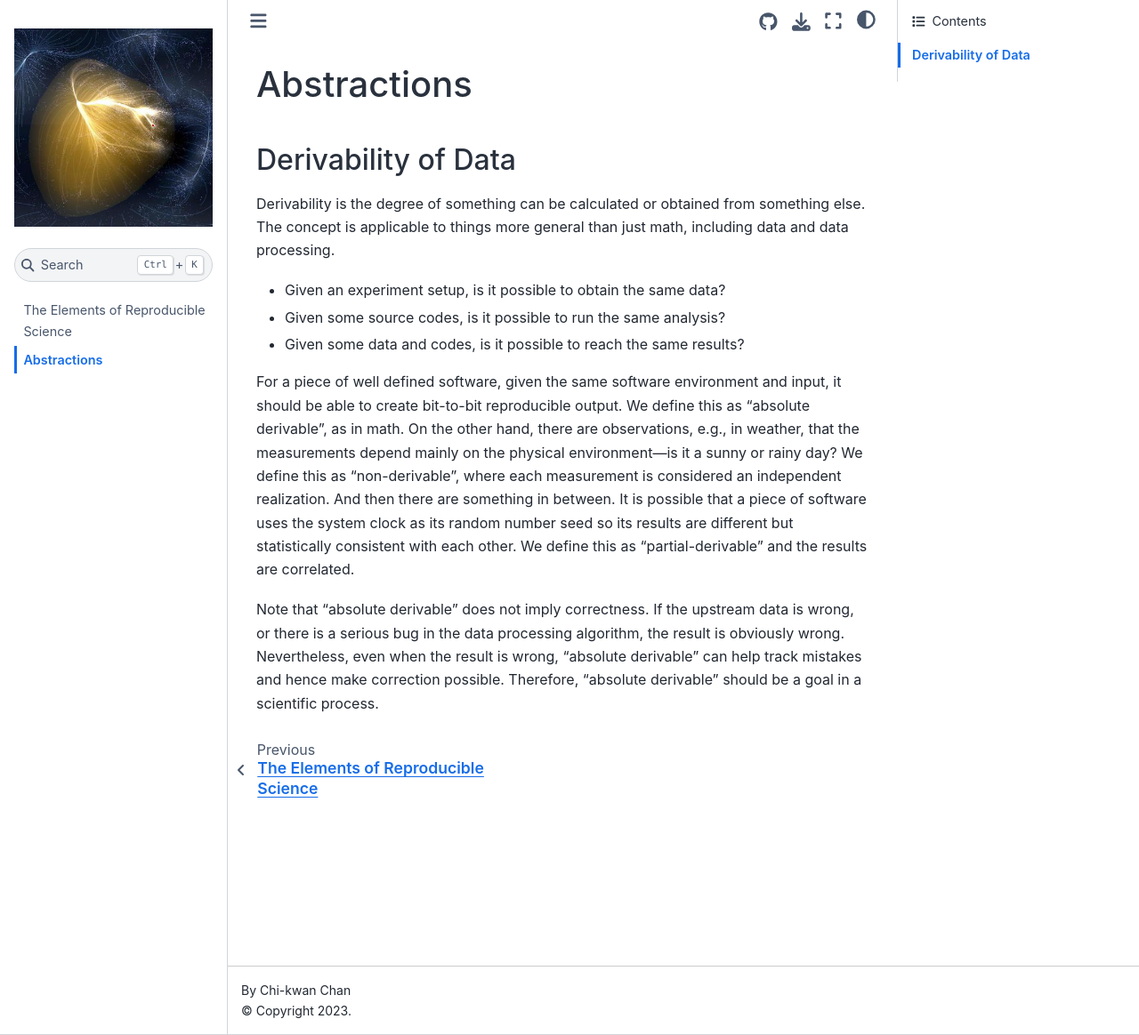
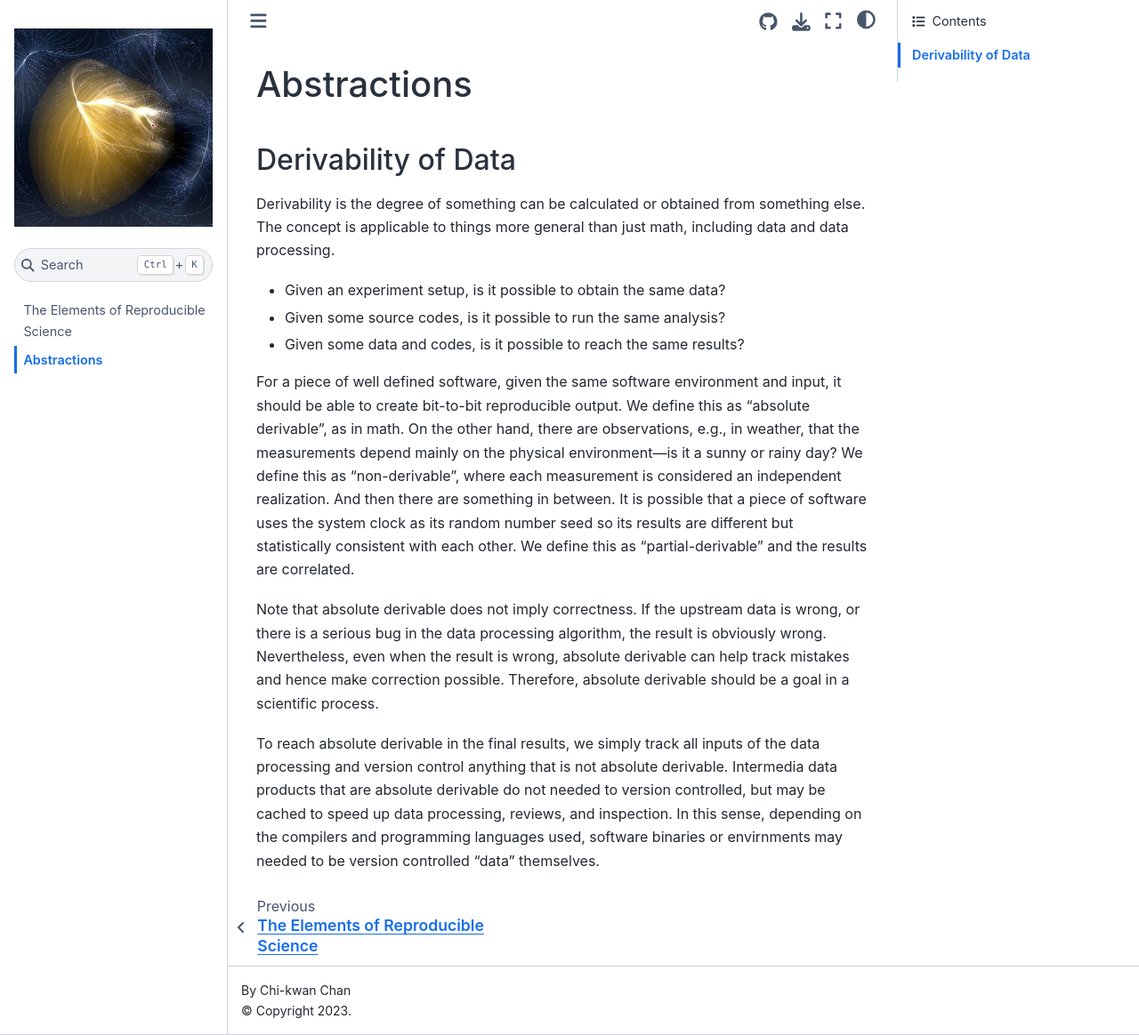
Before and after one commit to l6a/elements, a Jupyter Book: the page built from docs/abstractions.md, in a window 1280 px wide and 1164 px high. Shown: the whole window at 89% size. Built offline with Jupyter Book 1.0.4 settings and Sphinx 7.4.7 and the Sphinx Book theme 1.1.4, drawn with Linux system fonts in a browser that asks for light colours.

Commit message:
Provide the principle of absolute derivable

```diff
--- a/docs/abstractions.md
+++ b/docs/abstractions.md
@@ -28,10 +28,20 @@ random number seed so its results are different but statistically
 consistent with each other.
 We define this as "partial-derivable" and the results are correlated.
 
-Note that "absolute derivable" does not imply correctness.
+Note that absolute derivable does not imply correctness.
 If the upstream data is wrong, or there is a serious bug in the data
 processing algorithm, the result is obviously wrong.
-Nevertheless, even when the result is wrong, "absolute derivable" can
+Nevertheless, even when the result is wrong, absolute derivable can
 help track mistakes and hence make correction possible.
-Therefore, "absolute derivable" should be a goal in a scientific
+Therefore, absolute derivable should be a goal in a scientific
 process.
+
+To reach absolute derivable in the final results, we simply track all
+inputs of the data processing and version control anything that is not
+absolute derivable.
+Intermedia data products that are absolute derivable do not needed to
+version controlled, but may be cached to speed up data processing,
+reviews, and inspection.
+In this sense, depending on the compilers and programming languages
+used, software binaries or envirnments may needed to be version
+controlled "data" themselves.
```
